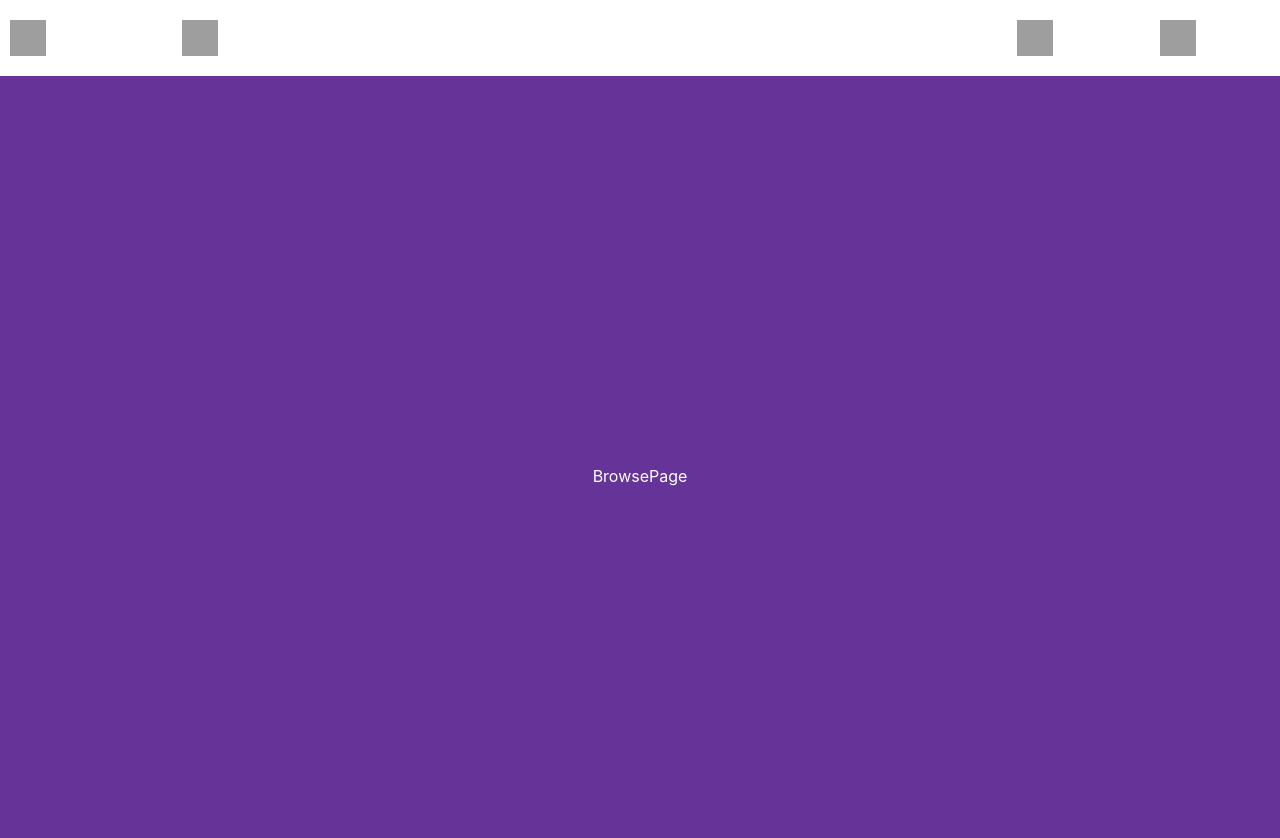
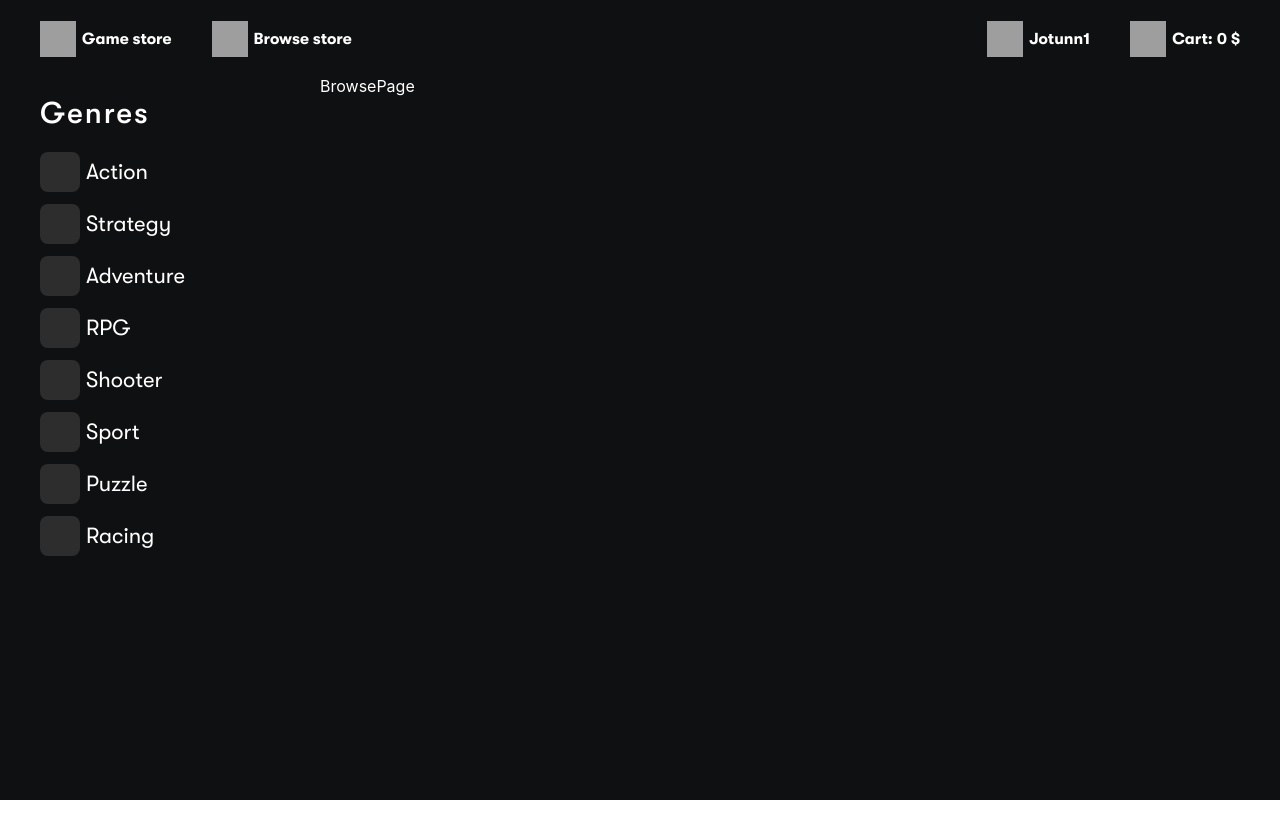
Before and after one commit to Jotunn1/game-store, a React (Create React App) app: page /browse in a window 1280 px wide. Shown: the top 838 px of the page. After the commit the page ends 800 px from the top, so only its background shows below. Built offline with nearby package versions, Linux system fonts and the light colour scheme; grey boxes are pictures that could not be loaded.

Commit message:
genresColumn in progress

```diff
--- a/package.json
+++ b/package.json
@@ -10,6 +10,7 @@
     "react-dom": "^18.2.0",
     "react-router-dom": "^6.4.5",
     "react-scripts": "5.0.1",
+    "react-transition-group": "^4.4.5",
     "web-vitals": "^2.1.4"
   },
   "scripts": {
--- /dev/null
+++ b/src/components/GenresColumn.jsx
@@ -0,0 +1,15 @@
+import { PrGenreBtn } from "./primitives/PrGenreBtn";
+
+const GenresColumn = () => {
+  const genresList = ['action', 'strategy', 'adventure', 'RPG', 'shooter', 'sport', 'puzzle', 'racing'];
+  return (
+    <div className="genres-col">
+      <h3>Genres</h3>
+      <ul>
+        {genresList.map(el=> <PrGenreBtn genreName={el} />)}
+      </ul>
+    </div>
+  )
+}
+
+export default GenresColumn;
--- a/src/components/Header.jsx
+++ b/src/components/Header.jsx
@@ -9,7 +9,7 @@ export const Header = () => {
     return (
         <header>
             <div className="left-side">
-                <PrGhostBtn icon={'logo'} btnText={'game store'} navigateTo={() => navigateTo('home')} />
+                <PrGhostBtn icon={'logo'} btnText={'game store'} navigateTo={() => navigateTo('/')} />
                 <PrGhostBtn icon={'store'} btnText={'browse store'} navigateTo={() => navigateTo('browse')} />
             </div>
             <div className="right-side">
--- a/src/components/pages/BrowsePage.jsx
+++ b/src/components/pages/BrowsePage.jsx
@@ -1,7 +1,14 @@
+import GenresColumn from "../GenresColumn"
 
 
 export const BrowsePage = () => {
   return (
-    <div className="browse-page">BrowsePage</div>
+
+    <div className="browse-page">
+      <GenresColumn />
+      BrowsePage
+    </div>
+
+
   )
 }
--- /dev/null
+++ b/src/components/primitives/PrGenreBtn.jsx
@@ -0,0 +1,13 @@
+import { PrIcon } from "./PrIcon"
+
+export const PrGenreBtn = ({ icon, genreName, setGenreState }) => {
+    return (
+        <button className="button genre-btn" >
+            <div className="genre-icon">
+                {/* <PrIcon iconName={icon} /> */}
+            </div>
+
+            <h3>{genreName}</h3>
+        </button>
+    )
+}
--- a/src/styles/--scss.scss
+++ b/src/styles/--scss.scss
@@ -1,4 +1,11 @@
 $white-color: #fff;
 $black-color: #000;
+$grey-color: rgb(45, 45, 45);
 $cta-color: #45c1bc;
 $button-gap: 6px;
+$main-bg-color: #0f1011;
+$base-time: .3s;
+
+body {
+    --header-height: 78px;
+}
--- a/src/styles/main.scss
+++ b/src/styles/main.scss
@@ -16,14 +16,24 @@ code {
 }
 
 header {
-    padding: 20px 10px;
+    height: var(--header-height);
+    padding: 20px 40px;
     display: flex;
     justify-content: space-between;
+    position: fixed;
+    top: 0;
+    left: 0;
+    right: 0;
 
     >div {
         display: flex;
         gap: 40px;
     }
+}
+
+.home-page,
+.browse-page {
+    padding-top: var(--header-height);
 }
 
 .icon {
@@ -38,6 +48,7 @@ header {
     align-items: center;
     grid-gap: $button-gap;
     align-items: center;
+    background-color: transparent;
 
     >h3,
     h4 {
@@ -49,7 +60,7 @@ header {
     }
 
     &.ghost-btn {
-        background-color: transparent;
+
         transition: transform .3s ease-in;
 
         &:hover {
@@ -97,6 +108,38 @@ header {
             height: 100%;
         }
     }
+
+    &.genre-btn {
+        >h3 {
+            color: $white-color;
+            font-family: 'GT Regular';
+            font-size: 22px;
+            transition: letter-spacing $base-time ease-in;
+        }
+
+        .genre-icon {
+            width: 40px;
+            aspect-ratio: 1/1;
+            background-color: $grey-color;
+            border-radius: 8px;
+            transition: background-color $base-time ease-in;
+
+            >svg {
+                height: 29px;
+                width: 29px;
+            }
+        }
+
+        &:hover {
+            >h3 {
+                letter-spacing: 5px;
+            }
+
+            .genre-icon {
+                background-color: $white-color;
+            }
+        }
+    }
 }
 
 .bg-video {
@@ -117,7 +160,7 @@ header {
         display: flex;
         flex-direction: column;
         justify-content: center;
-        height: 90vh;
+        height: calc(100vh - var(--header-height));
         width: 50vw;
 
         &:first-of-type {
@@ -184,10 +227,12 @@ header {
 
 .blured-bg {
     position: relative;
+    backdrop-filter: blur(10px);
+    border-radius: 30px;
 
     &:after {
+        border-radius: 30px;
         background-color: #fff;
-        border-radius: 30px;
         content: "";
         display: block;
         height: 100%;
@@ -203,9 +248,29 @@ header {
 .browse-page {
     width: 100%;
     height: 100vh;
-    background-color: rebeccapurple;
+    background-color: $main-bg-color;
     display: grid;
-    place-items: center;
+    grid-template-columns: 1fr 3fr;
+
+    .genres-col {
+        padding: 20px 40px;
+
+        >h3 {
+            font-family: 'GT Medium';
+            font-size: 30px;
+            letter-spacing: 2px;
+        }
+
+        >ul {
+            margin-top: 24px;
+
+            >:not(:first-child) {
+                margin-top: 12px;
+            }
+
+
+        }
+    }
 }
 
 @media screen and (max-width:1024px) {
```
Also changed, not shown: 1 other file (tests, documents, lock files or other folders).
